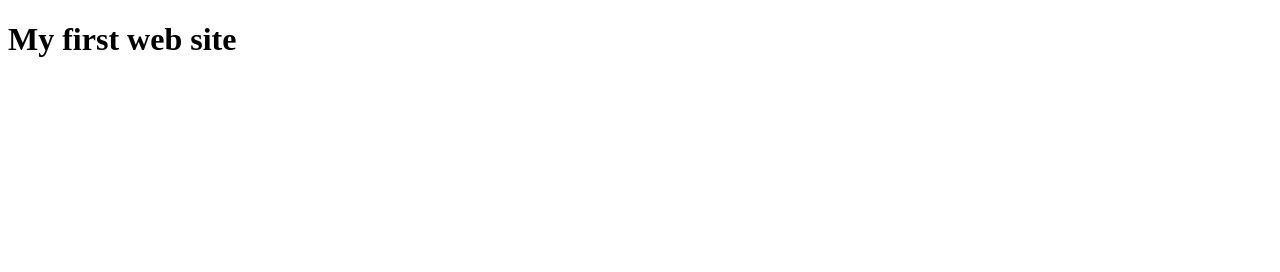
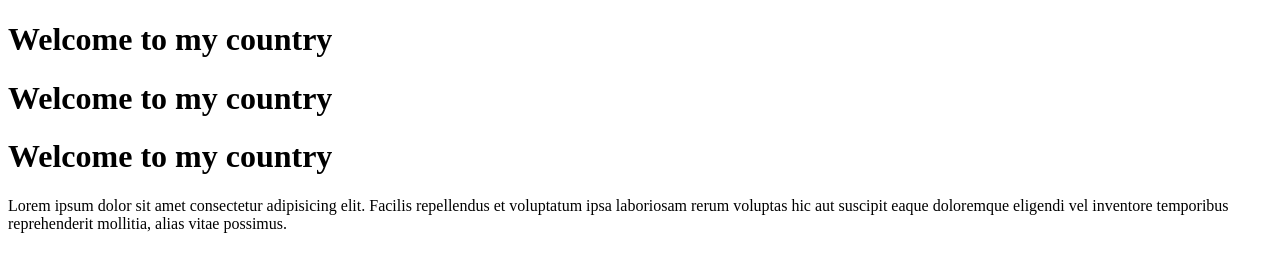
Before and after one commit to smdelowar/my--first-work, a plain HTML site: page index.html in a window 1280 px wide. Drawn offline with Linux system fonts and the light colour scheme.

Commit message:
learned github

```diff
--- a/index.html
+++ b/index.html
@@ -7,6 +7,15 @@
     <title>Document</title>
   </head>
   <body>
-    <h1>My first web site</h1>
+    <h1>Welcome to my country</h1>
+    <h1>Welcome to my country</h1>
+    <h1>Welcome to my country</h1>
+
+    <p>
+      Lorem ipsum dolor sit amet consectetur adipisicing elit. Facilis
+      repellendus et voluptatum ipsa laboriosam rerum voluptas hic aut suscipit
+      eaque doloremque eligendi vel inventore temporibus reprehenderit mollitia,
+      alias vitae possimus.
+    </p>
   </body>
 </html>
```
